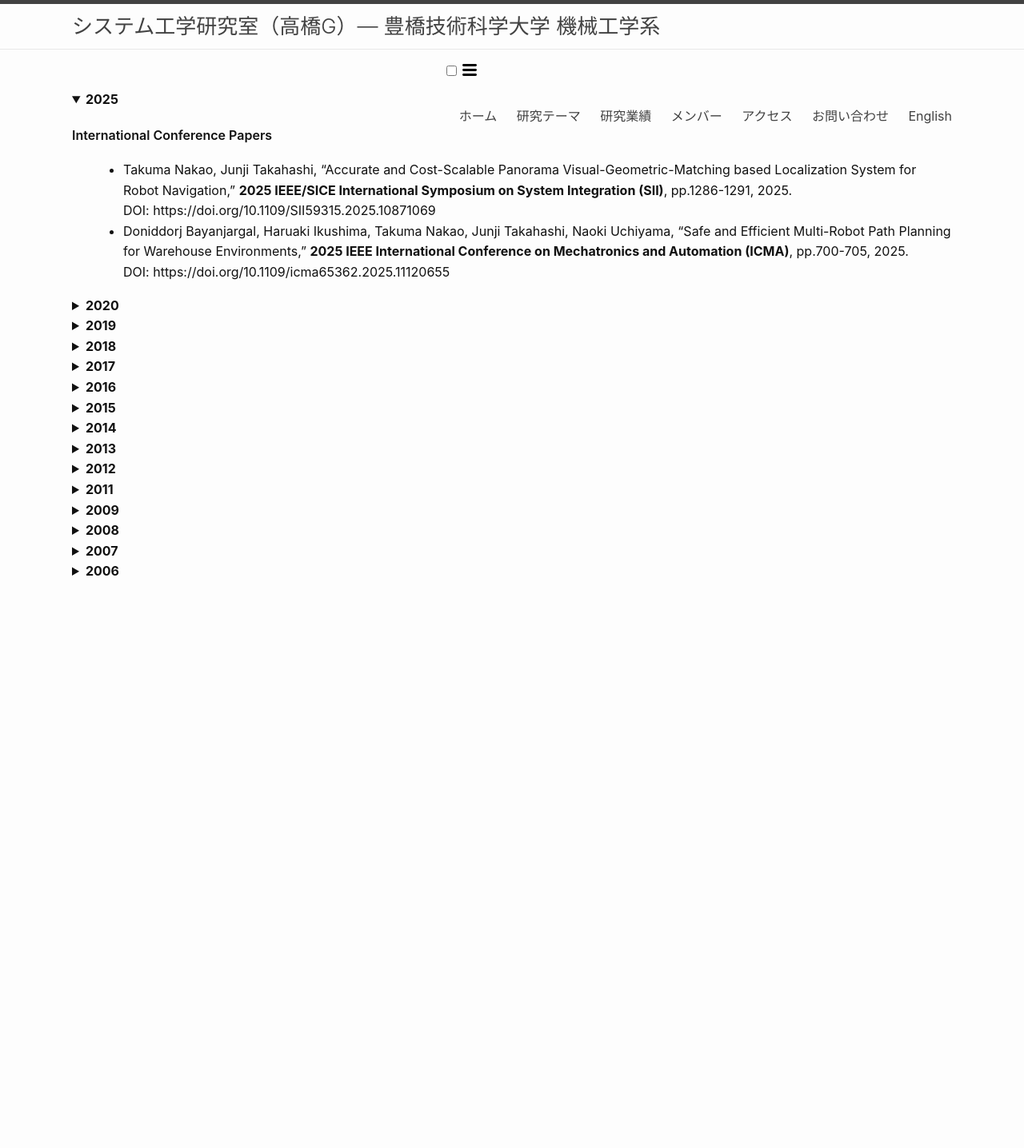
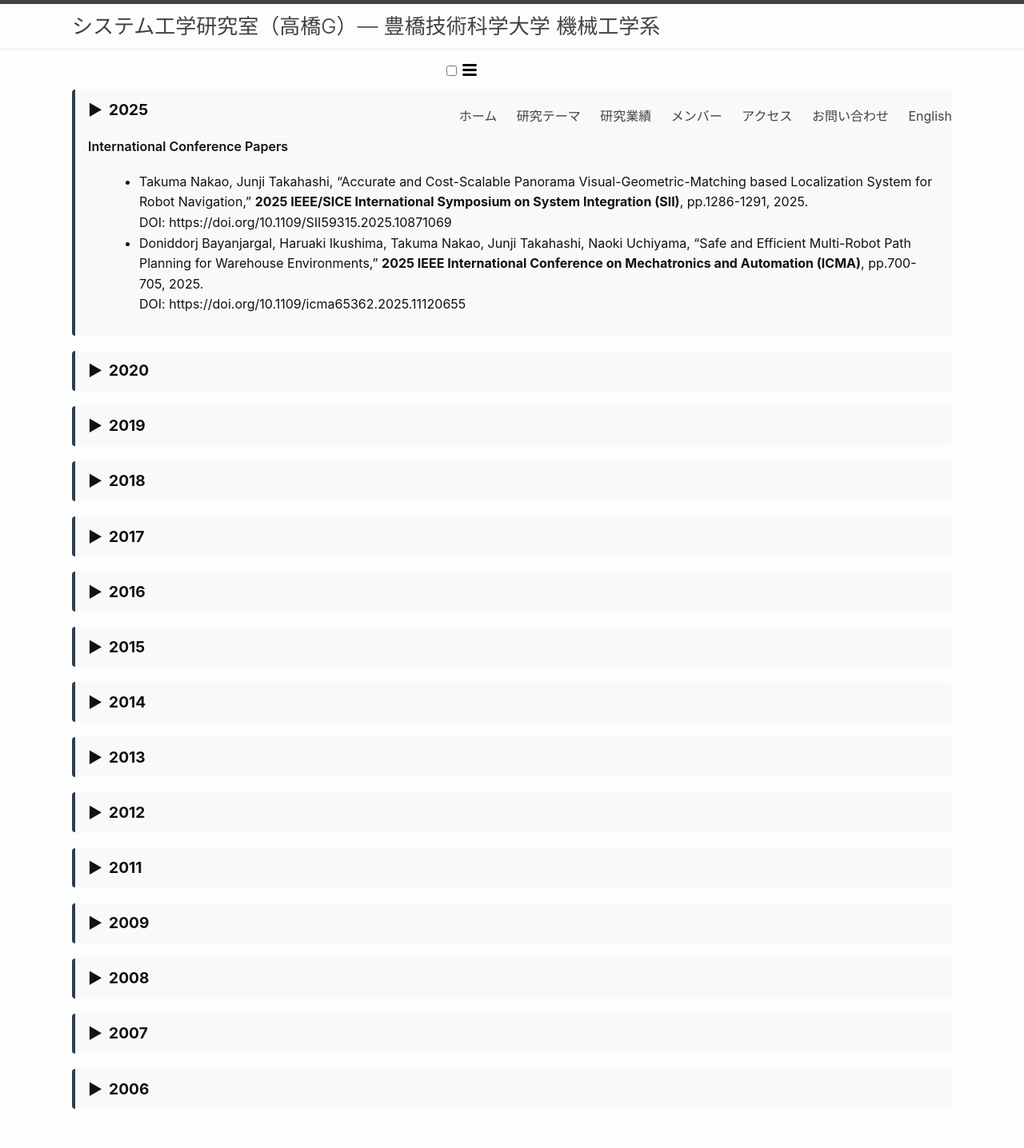
Before and after one commit to tlab-tut/tlab-site, a Jekyll site: the page built from publications.md, in a window 1280 px wide. Shown: the whole page at 80% size. Built offline with Jekyll 4.4.1, drawn with Linux system fonts in a browser that asks for light colours; our own code applies the rules of GitHub Pages for plain Markdown files; before the commit the page ends 900 px from its top, so only the background shows below that.

Commit message:
publications に折り畳みを導入

```diff
--- a/assets/css/components.css
+++ b/assets/css/components.css
@@ -31,10 +31,6 @@
 
 /* ===== RESEARCH CARD ===== */
 
-
-/* =========================
-   RESEARCH CARD
-   ========================= */
 
 .research-grid {
   display: grid;
@@ -77,8 +73,6 @@
 }
 
 
-
-
 /* ===== TAG ===== */
 
 .tag {
--- a/publications.md
+++ b/publications.md
@@ -4,9 +4,9 @@
 {% for y in years %}
 
 {% if forloop.first %}
-<details open>
+<details class="accordion" open>
 {% else %}
-<details>
+<details class="accordion">
 {% endif %}
 
 <summary><strong>{{ y }}</strong></summary>
```
Also changed, not shown: index.md (+1 -1 lines).
